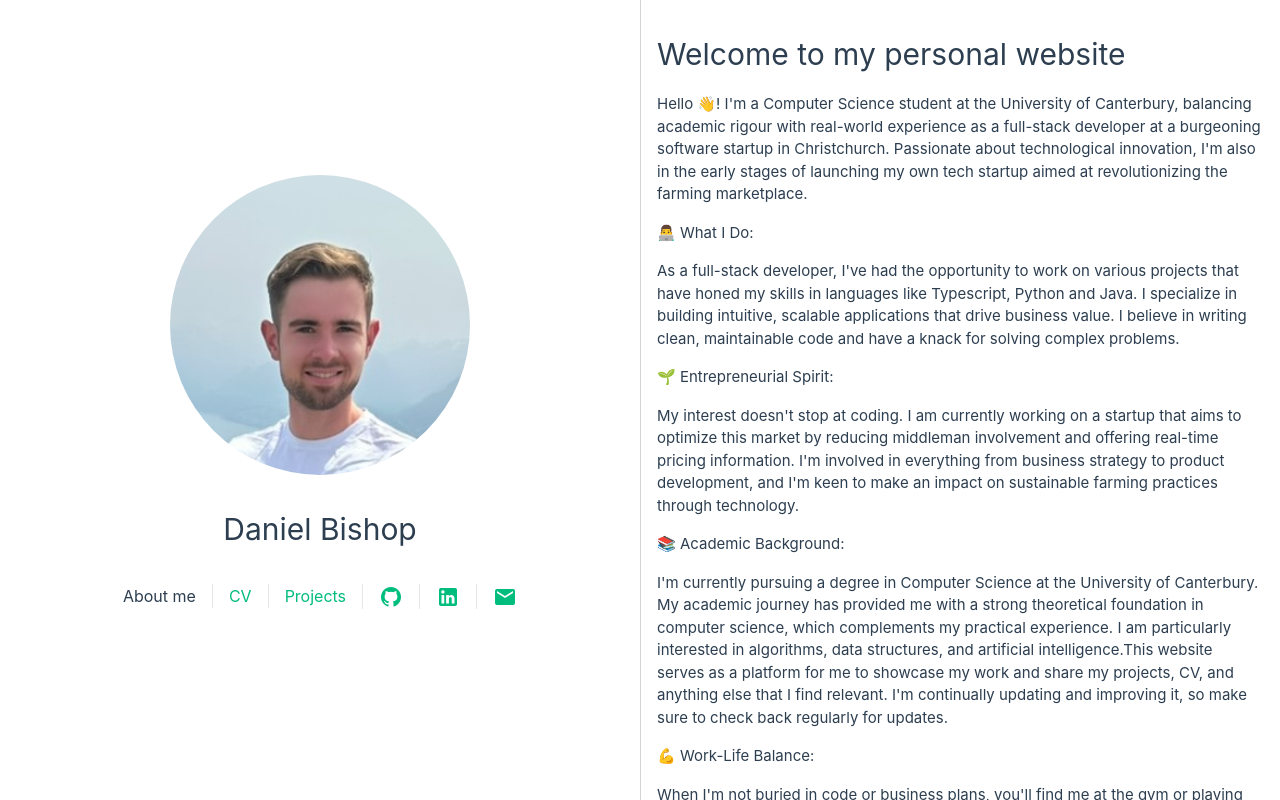
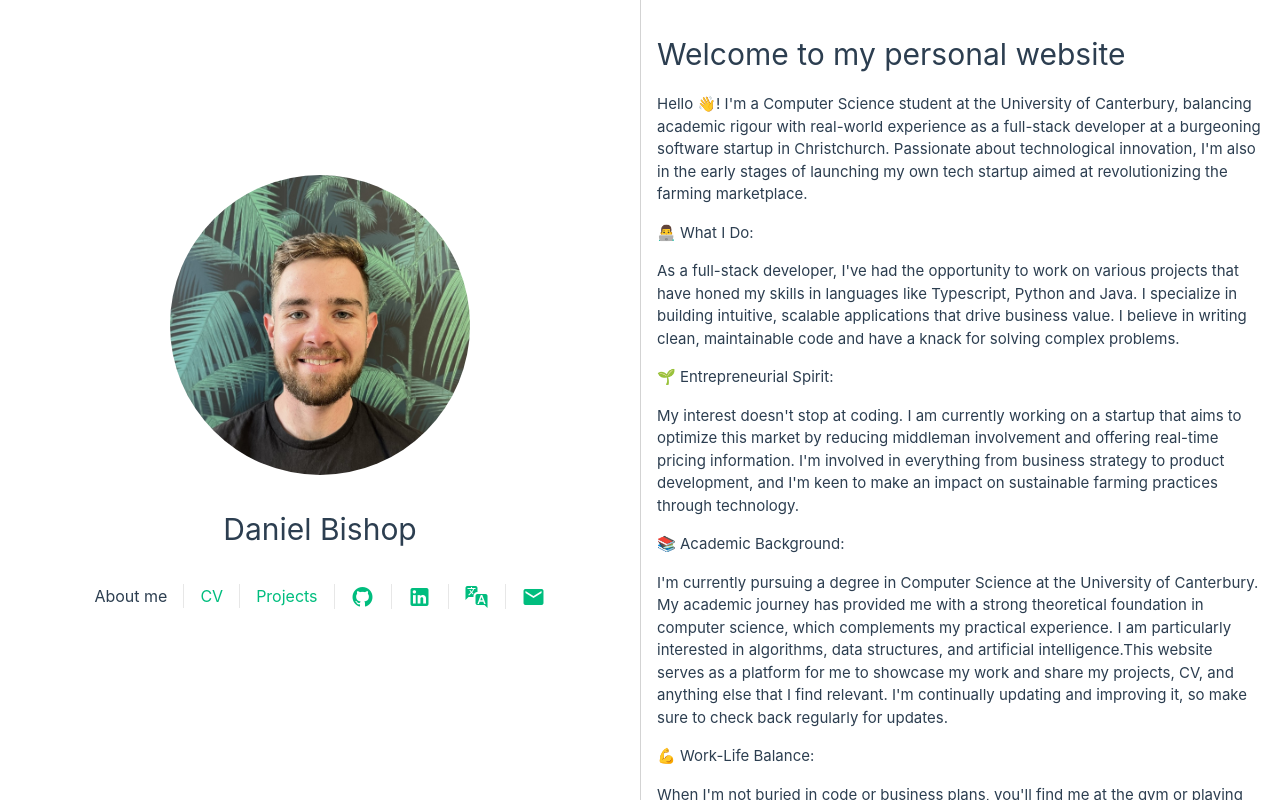
Before and after one commit to dan-kiwi/dan-kiwi.github.io, a Vue app: page / in a window 1280 px wide. Built offline with nearby package versions, Linux system fonts and the light colour scheme.

Commit message:
Updated photo and added duolingo

```diff
--- a/src/App.vue
+++ b/src/App.vue
@@ -1,5 +1,7 @@
 <script setup lang="ts">
 import { RouterLink, RouterView } from "vue-router";
+import DuolingoIconVue from "./components/icons/DuolingoIcon.vue";
+const duoIcon = DuolingoIconVue;
 </script>
 
 <template>
@@ -20,10 +22,13 @@ import { RouterLink, RouterView } from "vue-router";
           <v-icon icon="mdi-github" />
         </a>
         <a href="https://www.linkedin.com/in/dan-kiwi/" target="_blank">
-          <v-icon>mdi-linkedin</v-icon>
+          <v-icon icon="mdi-linkedin" />
+        </a>
+        <a href="https://www.duolingo.com/profile/Dan-kiwi">
+          <v-icon icon="mdi-translate-variant" />
         </a>
         <a href="mailto:career@dan-kiwi.dev">
-          <v-icon>mdi-email</v-icon>
+          <v-icon icon="mdi-email" />
         </a>
       </nav>
     </div>
```
Also changed, not shown: src/assets/headshot.jpeg.
